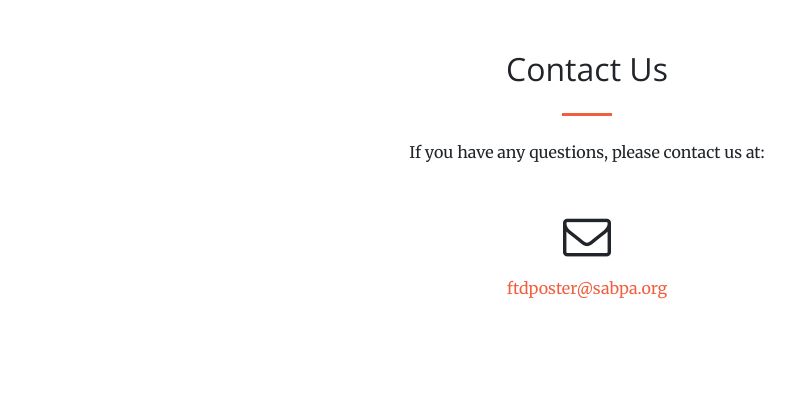
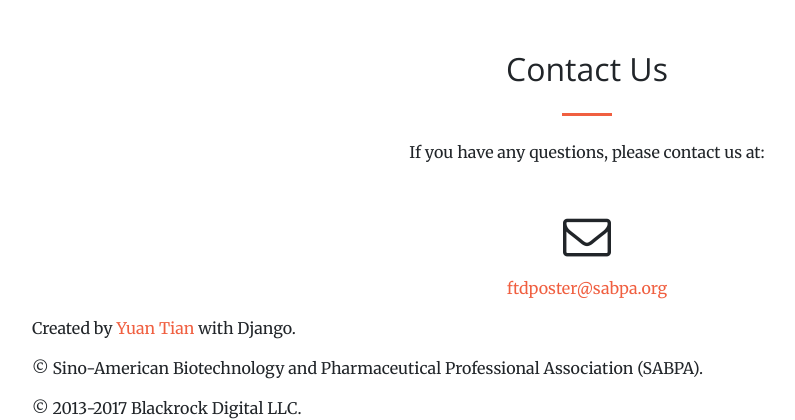
Before and after one commit to naity/poster_website, a Django app: page /home/ in a window 1280 px wide. Shown: the part 4733-5153 px from the top of the page, without its empty margins (53-848 px from the left). Before the commit the page ends 5032 px from the top, so only its background shows below. Run offline with Django 3.2, Linux system fonts and the light colour scheme; some libraries are stand-ins or nearby versions.

Commit message:
added copy rights

```diff
--- a/home/templates/home/index.html
+++ b/home/templates/home/index.html
@@ -266,4 +266,12 @@
       </div>
     </div>
   </div>
+
+  <footer>
+    <div class="container">
+      <p>Created by <a href="www.ytian.me">Yuan Tian</a> with Django.</p>
+      <p>&copy; Sino-American Biotechnology and Pharmaceutical Professional Association (SABPA).</p>
+      <p>&copy; 2013-2017 Blackrock Digital LLC.</p>
+    </div>
+  </footer>
 {% endblock %}
```
